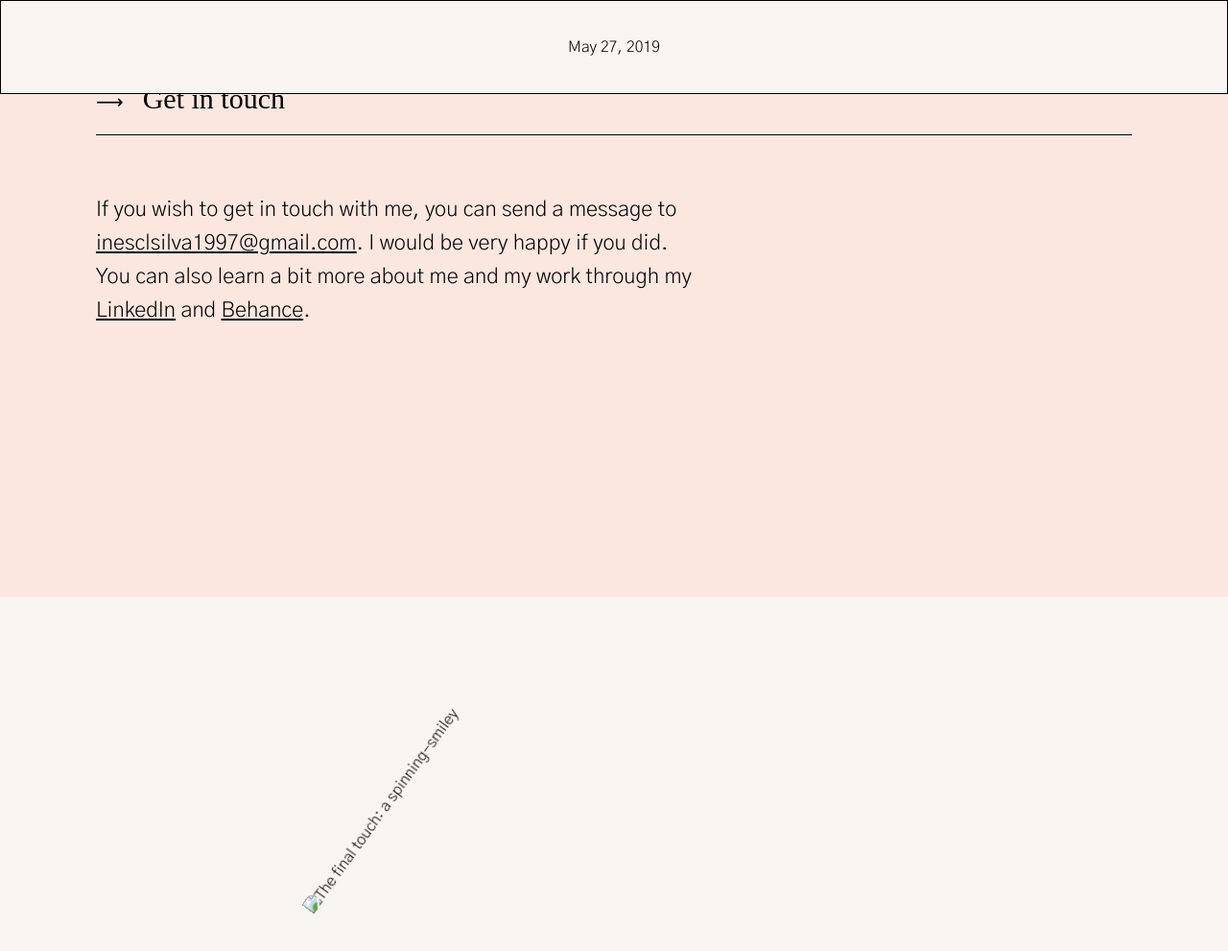
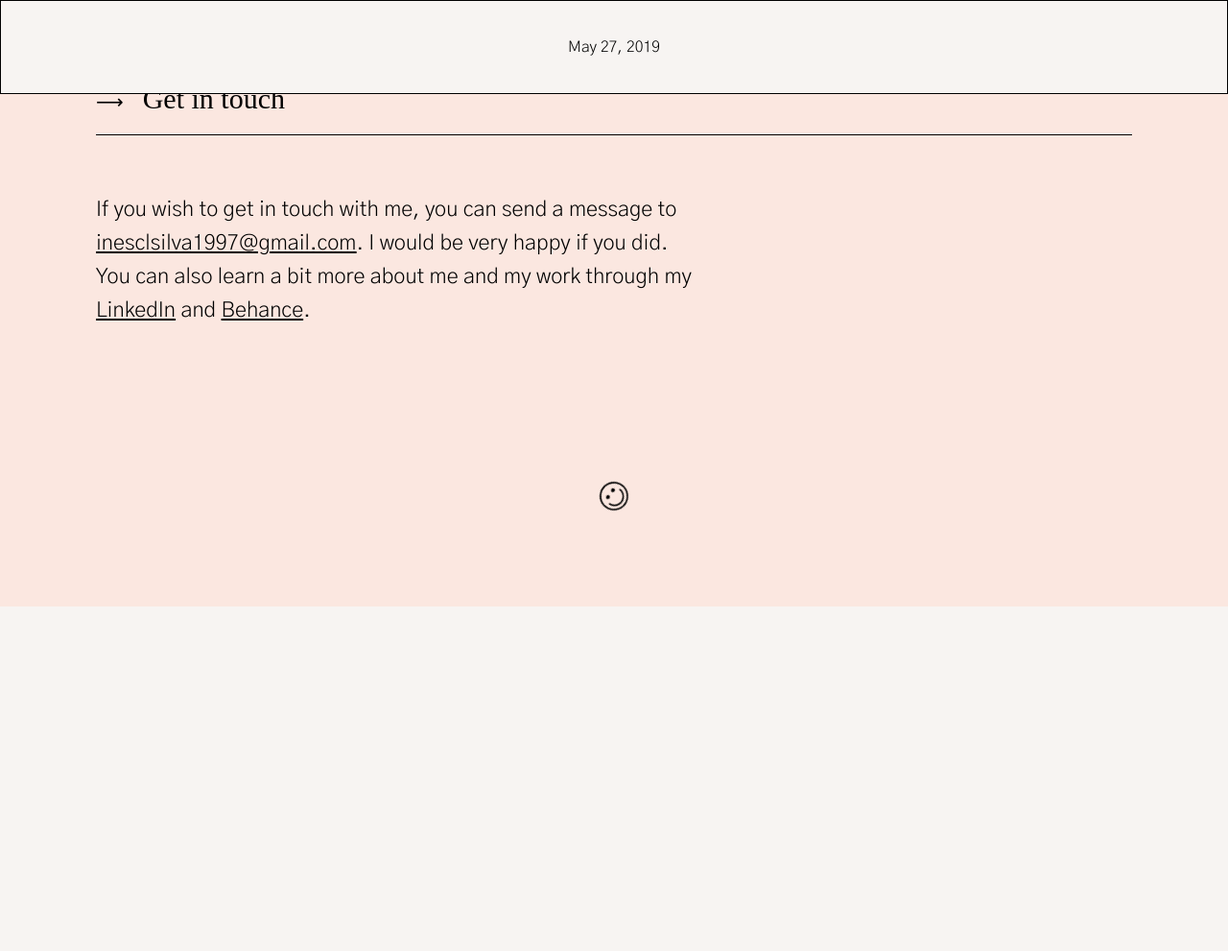
Before and after one commit to inesclsilva/inesclsilva.github.io, a Jekyll site: the page built from _posts/2019-05-27-Rede-Expressos.md, in a window 1280 px wide and 1028 px high. Shown: the top 991 px of the window at 96% size. Built offline with Jekyll 4.4.1, drawn with Linux system fonts in a browser that asks for light colours.

Commit message:
header + footer

```diff
--- a/_includes/footer.html
+++ b/_includes/footer.html
@@ -1,5 +1,5 @@
 <footer id="Contacts">
     <h2><span>⟶</span>Get in touch</h2>
     <p class="Lead">If you wish to get in touch with me, you can send a message to <a href="mailto:inesclsilva1997@gmail.com?Subject=Hi there!" target="_blank"><u>inesclsilva1997@gmail.com</u></a>. I would be very happy if you did.<br>You can also learn a bit more about me and my work through my <a href="https://www.linkedin.com/in/inês-silva-288220170/">LinkedIn</a> and <a href="https://www.behance.net/inesclsilva">Behance</a>.</p>
-    <img src="assets/images/smile.svg" alt="The final touch: a spinning-smiley">
+    <img src="/assets/images/smile.svg" alt="The final touch: a spinning-smiley">
 </footer>
--- a/_includes/header.html
+++ b/_includes/header.html
@@ -1,4 +1,4 @@
-<header>
+<header class="header">
     <nav>
         <ol>
             <li><a href="#Intro">Hi!</a></li>
```
